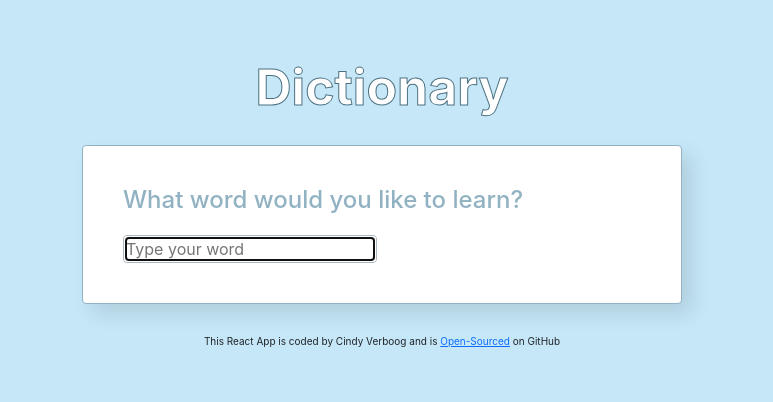
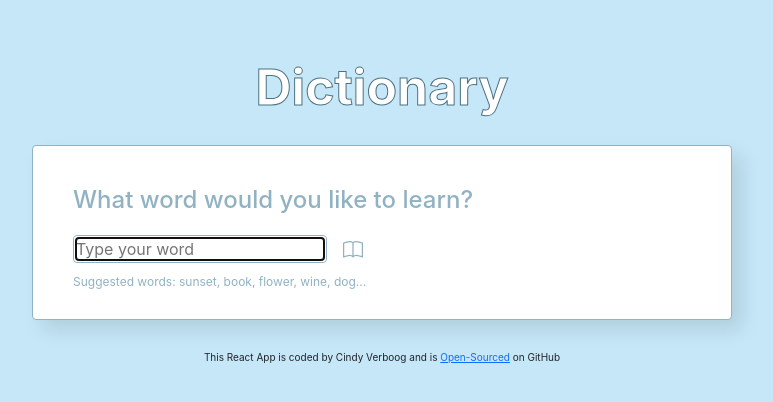
Before and after one commit to Queenstreetcoding/dictionary-app-react, a React (Create React App) app: page / in a window 1280 px wide. Shown: the top 402 px of the page, without its empty margins (258-1031 px from the left). Built offline with nearby package versions, Linux system fonts and the light colour scheme; no server answers.

Commit message:
CSS for all components

```diff
--- a/package.json
+++ b/package.json
@@ -10,6 +10,7 @@
     "bootstrap": "^5.3.0",
     "bootstrap-icons": "^1.10.5",
     "react": "^18.2.0",
+    "react-bootstrap-icons": "^1.10.3",
     "react-dom": "^18.2.0",
     "react-scripts": "5.0.1",
     "web-vitals": "^2.1.4"
--- a/src/Dictionary.css
+++ b/src/Dictionary.css
@@ -1,23 +1,33 @@
 .Dictionary {
     display: block;
     margin: 0 auto;
-    padding: 40px;
+    padding: 40px 40px 28px 40px;
     background-color: white;
     border-radius: 4px;
     border: 1px solid #91b2c2;
     box-shadow: 10px 10px 20px rgba(0, 0, 0, 0.1);
-    max-width: 600px;
+    max-width: 700px;
 }
 
-.row {
-    display: block;
-    margin: 0 auto;
-    max-width: 600px;
-}
 
-h4 {
+.Dictionary h4 {
     display: block;
     margin: 0 auto;
     padding-bottom: 20px;
     color: #91b2c2;
 }
+
+.Dictionary .ps-3 {
+    color: #91b2c2;
+}
+
+.Dictionary input {
+    border-radius: 4px;
+    border: 1px solid #91b2c2;
+}
+
+.Dictionary .Hint{
+    padding-top: 10px;
+    font-size: 12px;
+    color: #91b2c2;
+}
--- a/src/Dictionary.js
+++ b/src/Dictionary.js
@@ -1,36 +1,52 @@
 import React, { useState } from "react";
 import axios from "axios";
 import Results from "./Results.js";
+import { Book } from "react-bootstrap-icons";
 import "./Dictionary.css"
 
 export default function Dictionary(){
-    let [keyword, setKeyword] = useState("");
+    let [keyword, setKeyword] = useState("sunset");
     let [results, setResults] = useState(null);
+    let [loaded, setLoaded] = useState(false);
 
     function handleResponse(response){
         setResults(response.data[0]);
     }
 
-    function search(event){
-        event.preventDefault();
-
+    function search(){
         let apiUrl=`https://api.dictionaryapi.dev/api/v2/entries/en/${keyword}`;
         axios.get(apiUrl).then(handleResponse);
+    }
+
+    function handleSubmit(event){
+        event.preventDefault();
+        search();
     }
 
     function handleKeywordChange(event){
         setKeyword(event.target.value);
     }
 
+    function load(){
+        setLoaded(true);
+        search();
+    }
+
+    if (loaded){
     return(
         <div>
-        <div className="Dictionary" onSubmit={search}>
+        <div className="Dictionary" onSubmit={handleSubmit}>
             <h4>What word would you like to learn?</h4>
             <form>
-                <input type="Search" onChange={handleKeywordChange} autoFocus={true} placeholder="Type your word" className="border border-dark-subtle rounded-1"/>
+                <input type="Search" onChange={handleKeywordChange} autoFocus={true} placeholder="Type your word" />
+                <span className="ps-3"><Book size={20} /></span>
             </form>
+            <div className="Hint">Suggested words: sunset, book, flower, wine, dog...</div>
         </div>
             <span><Results results={results}/></span>
         </div>
     )
-}
+} else {
+    load();
+    return "Loading...";
+}}
--- a/src/Meaning.css
+++ b/src/Meaning.css
@@ -1,5 +1,22 @@
 .Meaning {
     display: block;
     margin: 0 auto;
-    max-width: 600px;
+    padding: 40px 40px 28px 40px;
+    background-color: white;
+    border-radius: 4px;
+    border: 1px solid #91b2c2;
+    box-shadow: 10px 10px 20px rgba(0, 0, 0, 0.1);
+    max-width: 700px;
 }
+
+.Meaning h3 {
+    font-size: 25px;
+    font-weight: bold;
+}
+
+.Meaning .example{
+    font-size: 14px;
+    color: #91b2c2;
+    font-style: italic;
+    line-height: 2;
+}
--- a/src/Meaning.js
+++ b/src/Meaning.js
@@ -4,15 +4,17 @@ import Synonyms from "./Synonyms.js";
 
 export default function Meaning(props){
     return (
-        <div className="Meaning">
+        <div className="Meaning mt-2">
             <h3>{props.meaning.partOfSpeech}</h3>
             {props.meaning.definitions.map(function(definition, index){
                 return (
                     <div key={index}>
-                        <strong>Definition: </strong>{definition.definition}
-                        <br /><br />
-                        <em>{definition.example}</em>
-                        <br />
+                        <div className="definition">
+                            {definition.definition}
+                        </div>
+                        <div className="example">{definition.example}
+                        </div>
+
                         <Synonyms synonyms={props.meaning.synonyms} />
                     </div>
                 )
--- a/src/Phonetic.css
+++ b/src/Phonetic.css
@@ -6,5 +6,18 @@
     border-radius: 4px;
     border: 1px solid #91b2c2;
     box-shadow: 10px 10px 20px rgba(0, 0, 0, 0.1);
-    max-width: 600px;
 }
+
+.Phonetic .Play{
+    color: #91b2c2;
+    transition: all 200ms ease-in-out;
+}
+
+.Phonetic .Play:hover{
+    color: #446575;
+}
+
+.Phonetic .Text {
+    margin-left:20px;
+    font-size: 20px;
+}
--- a/src/Phonetic.js
+++ b/src/Phonetic.js
@@ -1,14 +1,14 @@
 import React from "react";
+import { PlayCircle } from "react-bootstrap-icons";
 import "./Phonetic.css";
 
 export default function Phonetic(props){
     return (
         <div className="Phonetic">
             <a href={props.phonetic.audio} target="_blank" rel="noreferrer">
-                Listen
+                <span className="Play"><PlayCircle size={40}/></span>
             </a>
-            <br />
-            {props.phonetic.text}
+            <span className="Text"> {props.phonetic.text}</span>
         </div>
     )
 }
--- a/src/Results.css
+++ b/src/Results.css
@@ -1,4 +1,4 @@
-.Word {
+.Results .Word {
     display: block;
     margin: 10px auto;
     padding: 30px 50px;
@@ -6,9 +6,17 @@
     border-radius: 4px;
     border: 1px solid #91b2c2;
     box-shadow: 10px 10px 20px rgba(0, 0, 0, 0.1);
-    max-width: 600px;
 }
 
-.col-6 {
+.Results .row {
+    display: block;
+    margin: 0 auto;
+}
+
+
+.Results .col-6 {
+    display: block;
+    margin: 10px auto;
     padding: 0;
+    max-width: 350px;
 }
--- a/src/Results.js
+++ b/src/Results.js
@@ -4,7 +4,6 @@ import Phonetic from "./Phonetic.js";
 import "./Results.css";
 
 export default function Results(props){
-    console.log(props.results);
     if (props.results) {
         return (
         <div className="Results">
@@ -12,7 +11,7 @@ export default function Results(props){
                 <div className="col-6">
                     <h2 className="Word">{props.results.word}</h2>
                 </div>
-                <div className="col-6">
+                <div class="col-6">
                     {props.results.phonetics.map(function(phonetic, index){
                     return(
                         <div key={index}>
@@ -22,7 +21,7 @@ export default function Results(props){
                     })}
                 </div>
                 </div>
-            <div className="Meaning">
+            <div className="Meanings">
             {props.results.meanings.map(function(meaning, index){
                 return (
                     <div key={index}>
--- /dev/null
+++ b/src/Synonyms.css
@@ -0,0 +1,11 @@
+.Synonyms {
+    margin: 10px auto;
+    padding: 0;
+}
+
+.Synonyms li{
+    display: inline-block;
+    padding-right: 10px;
+    font-size: 12px;
+    line-height: 3;
+}
--- a/src/Synonyms.js
+++ b/src/Synonyms.js
@@ -1,4 +1,5 @@
 import React from "react";
+import "./Synonyms.css";
 
 export default function Synonyms(props) {
   if (props.synonyms) {
```
Also changed, not shown: 1 other file (tests, documents, lock files or other folders).
